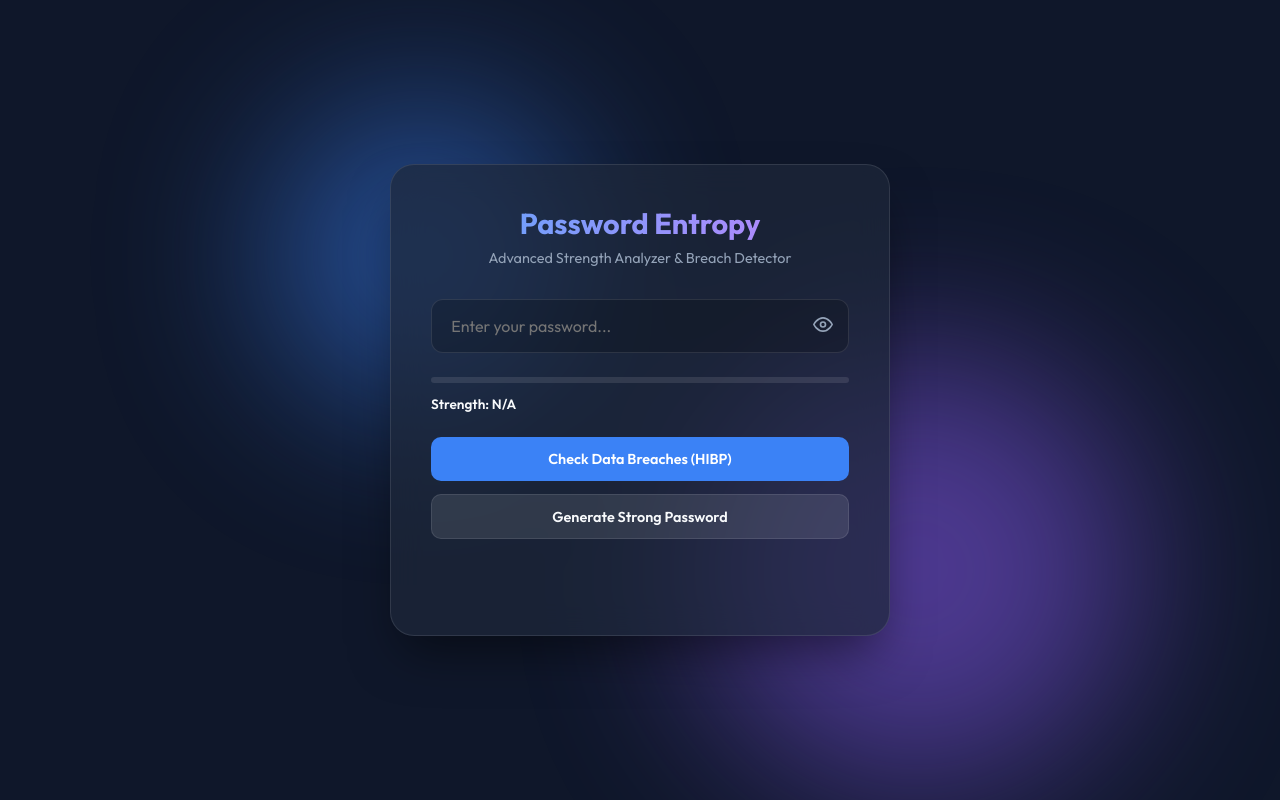
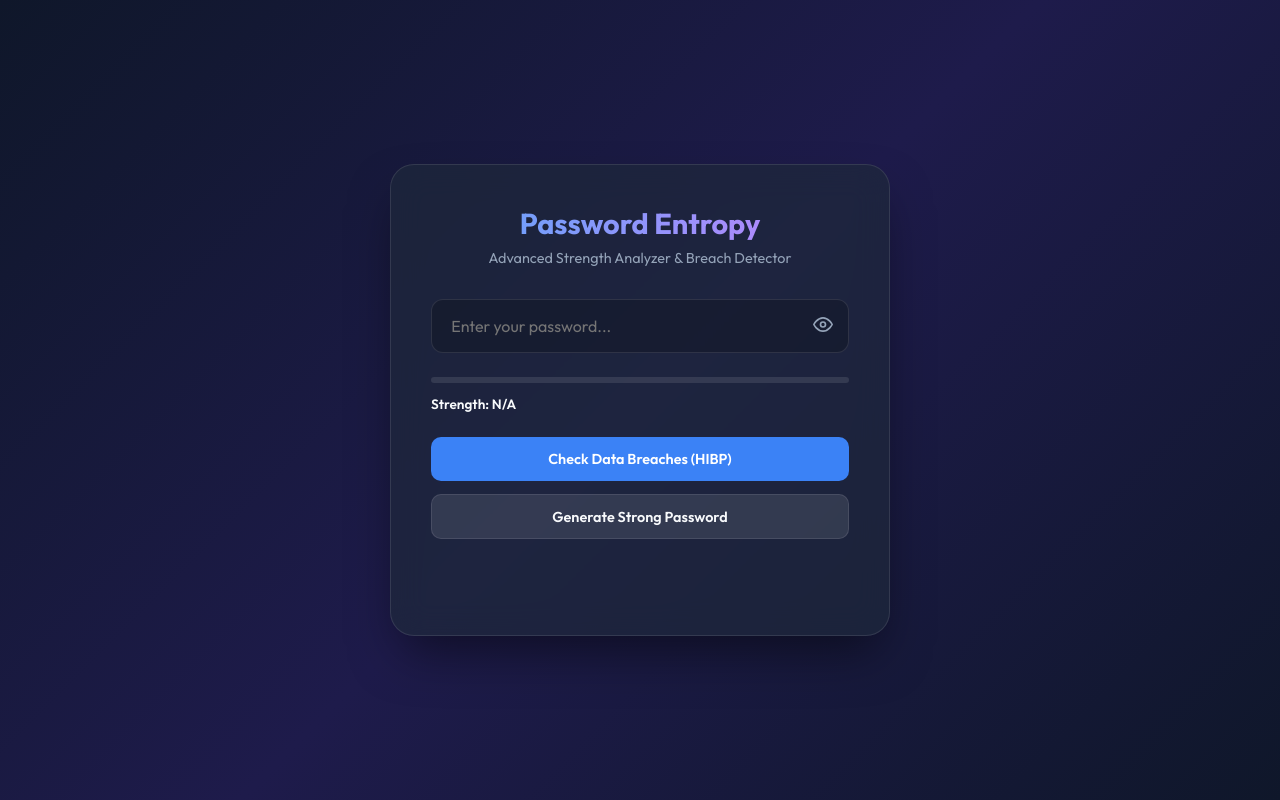
Before and after one commit to Talha18-gif/Password_Analyzer, a plain HTML site: page web/index.html in a window 1280 px wide. Drawn offline with Linux system fonts and the light colour scheme.

Commit message:
Update web background to professional gradient

```diff
--- a/web/style.css
+++ b/web/style.css
@@ -24,7 +24,7 @@
 
 body {
     font-family: 'Outfit', sans-serif;
-    background-color: var(--bg-dark);
+    background: linear-gradient(135deg, #0f172a 0%, #1e1b4b 50%, #0f172a 100%);
     color: var(--text-primary);
     min-height: 100vh;
     display: flex;
@@ -32,45 +32,6 @@ body {
     align-items: center;
     position: relative;
     overflow: hidden;
-}
-
-/* Background Blobs for Aesthetics */
-.background-blobs {
-    position: absolute;
-    width: 100%;
-    height: 100%;
-    z-index: 0;
-    overflow: hidden;
-}
-
-.blob {
-    position: absolute;
-    filter: blur(80px);
-    border-radius: 50%;
-    opacity: 0.5;
-    animation: float 10s infinite alternate ease-in-out;
-}
-
-.blob-1 {
-    width: 300px;
-    height: 300px;
-    background: #3b82f6;
-    top: 10%;
-    left: 20%;
-}
-
-.blob-2 {
-    width: 400px;
-    height: 400px;
-    background: #8b5cf6;
-    bottom: 10%;
-    right: 15%;
-    animation-delay: -5s;
-}
-
-@keyframes float {
-    0% { transform: translate(0, 0) scale(1); }
-    100% { transform: translate(30px, 50px) scale(1.1); }
 }
 
 /* Glassmorphism Container */
```
